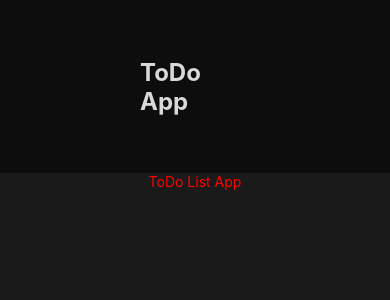
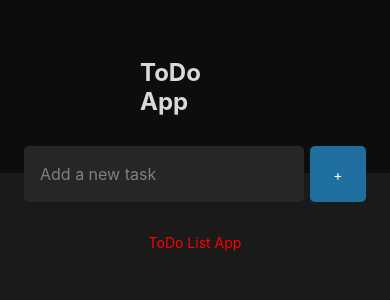
Before and after one commit to duckbox72/rn-todo-list, a React Native app: screen / in a window 390 px wide. Shown: the top 300 px of the page. Built offline with nearby package versions, Linux system fonts and the light colour scheme.

Commit message:
input box and button

```diff
--- a/src/global/styles/theme.ts
+++ b/src/global/styles/theme.ts
@@ -2,8 +2,8 @@ export default {
   colors: {
     purple: '#8484FA',
     purpleDark: '#5E60CE',
-    blue: '4EA8DE',
-    blueDark: '1E6F9F',
+    blue: '#4EA8DE',
+    blueDark: '#1E6F9F',
 
     gray700: '#0D0D0D',
     gray600: '#1A1A1A',
--- a/src/screens/Home/index.tsx
+++ b/src/screens/Home/index.tsx
@@ -1,7 +1,9 @@
 import React from 'react';
-import { View, Text, StatusBar} from 'react-native';
+import { View, Text, TextInput, TouchableOpacity } from 'react-native';
 
 import { styles } from './style';
+
+import theme from '../../global/styles/theme';
 
 export function Home() {
   return (
@@ -11,6 +13,24 @@ export function Home() {
           <Text style={styles.title}>ToDo App</Text>
         </View>
       </View>
+      <View style={styles.form}>
+        <TextInput
+        style={styles.textInput}
+        placeholder="Add a new task"
+        placeholderTextColor={theme.colors.gray300}
+        //onChangeText={setTask}
+        //value={task}
+        />
+
+        <TouchableOpacity
+          style={styles.button}
+          //onPress={handleTaskAdd}
+        >
+          <Text style={styles.buttonText}>
+            +
+          </Text>
+        </TouchableOpacity>
+      </View>
 
       <Text style={{color: 'red'}}>ToDo List App</Text>
     </View>
--- a/src/screens/Home/style.ts
+++ b/src/screens/Home/style.ts
@@ -30,4 +30,38 @@ export const styles = StyleSheet.create({
     fontWeight: 'bold',
     color: theme.colors.gray200
   },
+  form: {
+    //width: '100%',
+
+
+
+    flexDirection: 'row',
+    marginTop: -27,
+    marginRight: 24,
+    marginBottom: 32,
+    marginLeft: 24,
+  },
+  textInput: {
+    flex: 1,
+    height: 56,
+    backgroundColor: theme.colors.gray500,
+    borderRadius: 5,
+    color: '#FFF',
+
+    fontSize: 16,
+    padding: 16,
+    marginRight: 6,
+  },
+  button: {
+    width: 56,
+    height: 56,
+    borderRadius: 5,
+    backgroundColor: theme.colors.blueDark,
+
+    alignItems: 'center',
+    justifyContent: 'center',
+  },
+  buttonText: {
+    color: '#FFF'
+  },
 });
```
